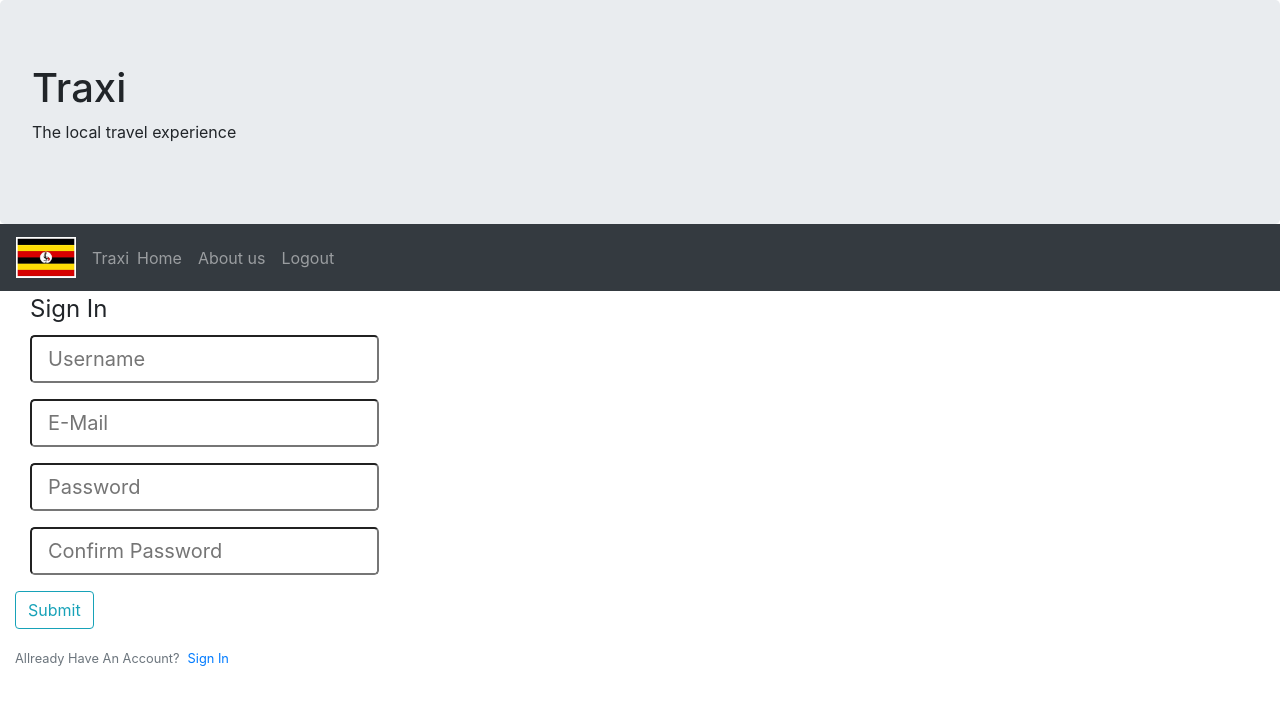
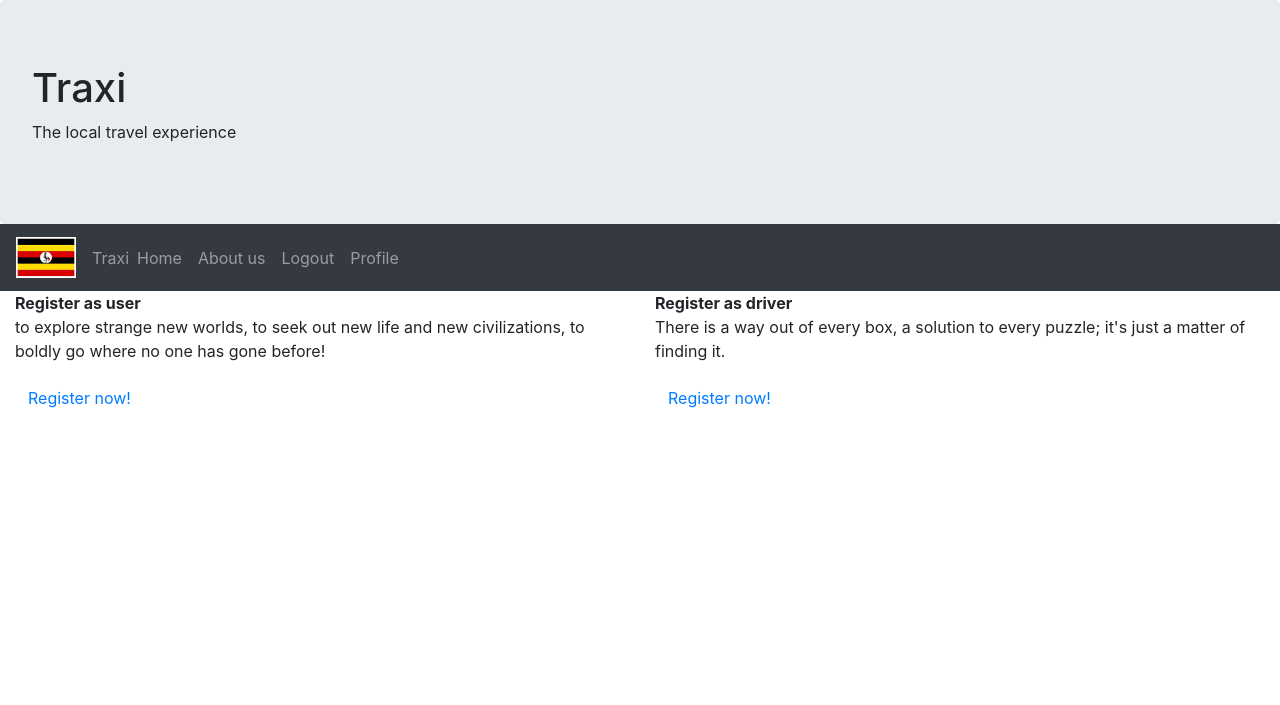
Before and after one commit to traxibv/master_traxi, a Python web app: template traxiapp/templates/register.html in a window 1280 px wide. Shown: the top 705 px of the page. Run offline with Jinja, Linux system fonts and the light colour scheme; the template is opened without the code that fills it: most values are stand-ins (such as "Sample title", 1, 10 or a date in 2020); form fields are guessed from the names that the template uses; some libraries are stand-ins or nearby versions.

Commit message:
commet 1

```diff
--- a/traxiapp/__init__.py
+++ b/traxiapp/__init__.py
@@ -22,7 +22,9 @@ def create_app(config_class=DevelopmentConfig):
 
     from traxiapp.users.routes import users
     from traxiapp.main.routes import main
+    from traxiapp.drivers.routes import drivers
     app.register_blueprint(users)
     app.register_blueprint(main)
+    app.register_blueprint(drivers)
 
     return app
--- a/traxiapp/templates/base.html
+++ b/traxiapp/templates/base.html
@@ -54,6 +54,9 @@
                 <li class="nav-item">
                     <a class="nav-link" href='/logout'>Logout</a>
                 </li>
+                <li class="nav-item">
+                    <a class="nav-link" href="{{ url_for('users.user', username=current_user.username) }}">Profile</a>
+                </li>
                 {% endif %}
             </ul>
         </div>
--- a/traxiapp/templates/login.html
+++ b/traxiapp/templates/login.html
@@ -19,7 +19,7 @@
     </form>
 
     <small class="text-muted">
-        Don't Have An Account?<a class="ml-2" href="{{ url_for('users.register') }}">Sign Up</a>
+        Don't Have An Account?<a class="ml-2" href="{{ url_for('users.register_user') }}">Sign Up</a>
     </small>
 </div>
 {% endblock %}
--- a/traxiapp/templates/register.html
+++ b/traxiapp/templates/register.html
@@ -1,32 +1,18 @@
 {% extends "base.html" %}
 {% block content %}
 <div class="container-fluid">
+    <div class="row">
+      <div class="col-sm">
+        <b>Register as user</b>
+        <p>to explore strange new worlds, to seek out new life and new civilizations, to boldly go where no one has gone before!</p>
+        <a href="/register_user" class="btn btn-link" role="button">Register now!</a>
 
-    <form method="POST" action="">
-        {{ form.hidden_tag() }}
-        <fieldset class="col-md-6">
-            <legend>Sign In</legend>
-            <div class="form-group">
-                {{ form.username(class="from-control form-control-lg", placeholder="Username", tabindex="3") }}
-            </div>
-            <div class="form-group">
-                {{ form.email(class="from-control form-control-lg", placeholder="E-Mail", tabindex="3") }}
-            </div>
-            <div class="form-group">
-                {{ form.password(class="from-control form-control-lg", placeholder="Password", tabindex="3") }}
-            </div>
-            <div class="form-group">
-                {{ form.confirm_password(class="from-control form-control-lg", placeholder="Confirm Password",
-                tabindex="3") }}
-            </div>
-        </fieldset>
-        <div class="form-group">
-            {{ form.submit(class="btn btn-outline-info") }}
-        </div>
-    </form>
-
-    <small class="text-muted">
-        Allready Have An Account?<a class="ml-2" href="{{ url_for('users.login') }}">Sign In</a>
-    </small>
-</div>
-{% endblock %}
+      </div>
+      <div class="col-sm">
+        <b>Register as driver</b>
+        <p>There is a way out of every box, a solution to every puzzle; it's just a matter of finding it.</p>
+        <a href="/register_driver" class="btn btn-link" role="button">Register now!</a>
+      </div>
+    </div>
+  </div>
+  {% endblock %}
--- a/traxiapp/users/forms.py
+++ b/traxiapp/users/forms.py
@@ -10,7 +10,7 @@ class LoginForm(FlaskForm):
     submit = SubmitField('Login')
 
 
-class RegisterForm(FlaskForm):
+class RegisterUserForm(FlaskForm):
     username = StringField(
         'Username', validators=[DataRequired(), Length(min=4, max=15)])
     password = PasswordField(
@@ -20,3 +20,7 @@ class RegisterForm(FlaskForm):
     email = StringField('Email', validators=[DataRequired(), Email(
         message='Invalid email'), Length(max=50)])
     submit = SubmitField('Sign Up')
+
+class EditProfileForm(FlaskForm):
+    username = StringField('Username', validators=[DataRequired()])
+    first_name = StringField('First Name')
```
Also changed, not shown: traxiapp/main/routes.py (+11 -2 lines), traxiapp/models.py (+21 -2 lines), traxiapp/templates/home.html (+6 -2 lines), traxiapp/users/routes.py (+19 -9 lines).
